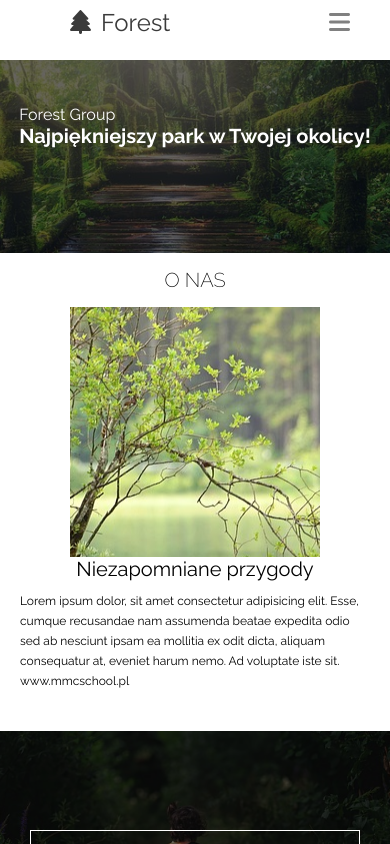
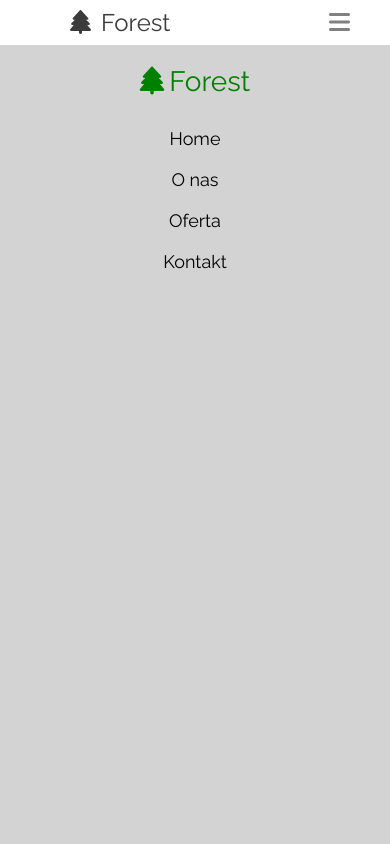
Before and after one commit to nitPawel/forestgroup-react, a React (Create React App) app: page / in a window 390 px wide. Both pictures are taken after a click on the button 339 px from the left and 22 px from the top of the page. Shown: the top 844 px of the page. Built offline with nearby package versions, Linux system fonts and the light colour scheme.

Commit message:
added function onClick for mobile menu burger icon

```diff
--- a/src/components/NavBar.js
+++ b/src/components/NavBar.js
@@ -2,18 +2,27 @@ import { Link } from 'react-router-dom'
 import NavLinks from './NavLinks'
 
 const NavBar = () => {
+	const handleNavMobile = () => {
+		const navMobile = document.querySelector('.nav-mobile')
+		navMobile.classList.toggle('active')
+
+		console.log('klik')
+	}
+
 	return (
 		<nav className='nav'>
 			<div className='nav-desktop'>
 				<div className='nav-logo'>
 					<p className='nav-text'>
-						<Link to={'/'} className='nav-text'><i className='fas fa-tree'></i>Forest</Link>
-						</p>
+						<Link to={'/'} className='nav-text'>
+							<i className='fas fa-tree'></i>Forest
+						</Link>
+					</p>
 				</div>
 				<div className='nav-links'>
 					<NavLinks linksClass={'nav-bar'} />
 				</div>
-				<button className='bars'>
+				<button onClick={handleNavMobile} className='bars'>
 					<i className='fas fa-bars'></i>
 				</button>
 			</div>
@@ -24,7 +33,7 @@ const NavBar = () => {
 					</p>
 				</div>
 				<div className='nav-links--mobile'>
-					<NavLinks linksClass={'nav-bar--mobile'} />
+					<NavLinks linksClass={'nav-bar--mobile'} handler={handleNavMobile} />
 				</div>
 			</div>
 		</nav>
@@ -32,16 +41,3 @@ const NavBar = () => {
 }
 
 export default NavBar
-
-/* <a href='#home' className='nav-bar--mobile'>
-						Home
-					</a>
-					<a href='#about-us' className='nav-bar--mobile'>
-						O nas
-					</a>
-					<a href='#offers' className='nav-bar--mobile'>
-						Oferta
-					</a>
-					<a href='contact.html' className='nav-bar--mobile'>
-						Kontakt
-					</a> */
--- a/src/components/NavLinks.js
+++ b/src/components/NavLinks.js
@@ -1,13 +1,13 @@
 import { navLinks } from '../data'
 
-const NavLinks = ({linksClass}) => {
+const NavLinks = ({ linksClass, handler }) => {
 	return (
 		<>
 			{navLinks.map(link => {
 				const { id, href, text } = link
 
 				return (
-					<a key={id} href={href} className={linksClass}>
+					<a onClick={handler} key={id} href={href} className={linksClass}>
 						{text}
 					</a>
 				)
--- a/src/data.js
+++ b/src/data.js
@@ -33,8 +33,8 @@ export const offersOptions = [
 
 export const navLinks = [
 	{ id: 1, href: '/', text: 'Home' },
-	{ id: 2, href: '/#about-us', text: 'O nas' },
-	{ id: 3, href: '/#offers', text: 'Oferta' },
+	{ id: 2, href: '#about-us', text: 'O nas' },
+	{ id: 3, href: '#offers', text: 'Oferta' },
 	{ id: 4, href: '/contact', text: 'Kontakt' },
 ]
 
--- a/src/routes/Contact.js
+++ b/src/routes/Contact.js
@@ -1,13 +1,11 @@
 import ContactMap from '../components/ContactMap'
 import Footer from '../components/Footer'
-import Home from '../components/Home'
 import NavBar from '../components/NavBar'
 
 const Contact = () => {
 	return (
 		<>
 			<NavBar />
-			{/* <Home/> */}
 
 			<h2 className='contact-title'>Kontakt</h2>
 			<div className='contact-up'>
```
